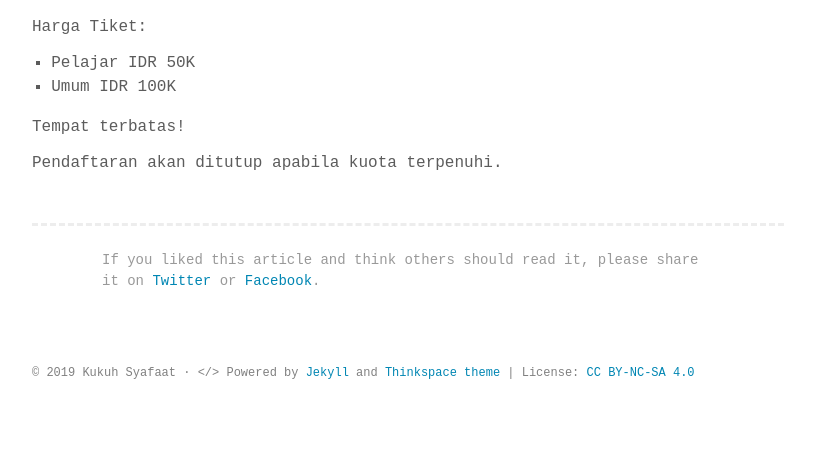
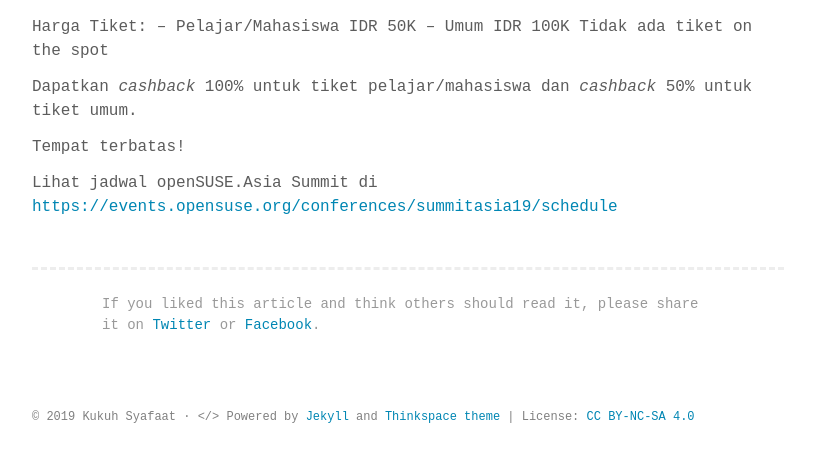
Before and after one commit to cho2/cho2.github.io, a Jekyll site: the page built from _posts/2019-08-21-Pendaftaran-Peserta-openSUSE-Asia-Summit-2019-Dibuka.md, in a window 1280 px wide. Shown: the part 583-1057 px from the top of the page, without its empty margins (232-1047 px from the left). Built offline with Jekyll 4.4.1, drawn with Linux system fonts in a browser that asks for light colours; some web fonts are replaced; before the commit the page ends 1013 px from its top, so only the background shows below that.

Commit message:
update text on post

```diff
--- a/_posts/2019-08-21-Pendaftaran-Peserta-openSUSE-Asia-Summit-2019-Dibuka.md
+++ b/_posts/2019-08-21-Pendaftaran-Peserta-openSUSE-Asia-Summit-2019-Dibuka.md
@@ -11,9 +11,12 @@ keywords: "openSUSE, openSUSE.Asia Summit"
 Daftar segera di [https://daftar-osas.opensuse.id/](https://daftar-osas.opensuse.id/)
 
 Harga Tiket:
-- Pelajar IDR 50K
-- Umum IDR 100K
+– Pelajar/Mahasiswa IDR 50K
+– Umum IDR 100K
+Tidak ada tiket on the spot
+
+Dapatkan *cashback* 100% untuk tiket pelajar/mahasiswa dan *cashback* 50% untuk tiket umum.
 
 Tempat terbatas!
 
-Pendaftaran akan ditutup apabila kuota terpenuhi.
+Lihat jadwal openSUSE.Asia Summit di [https://events.opensuse.org/conferences/summitasia19/schedule](https://events.opensuse.org/conferences/summitasia19/schedule)
```
